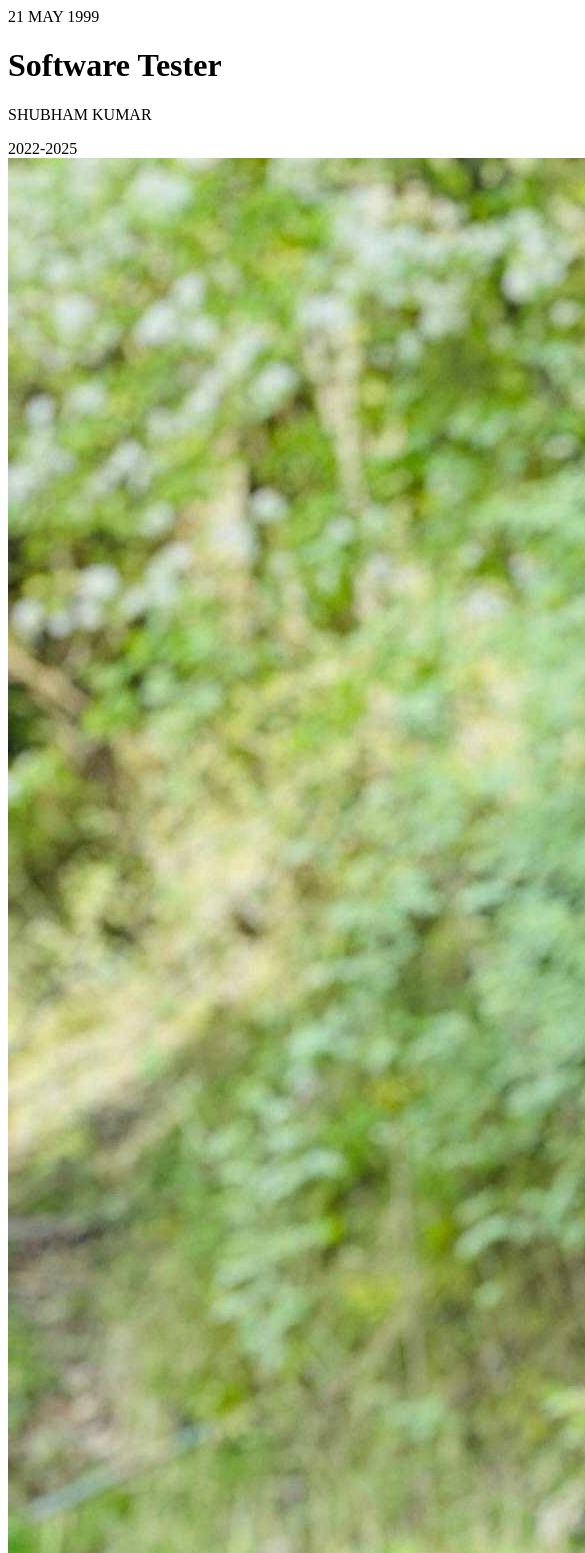
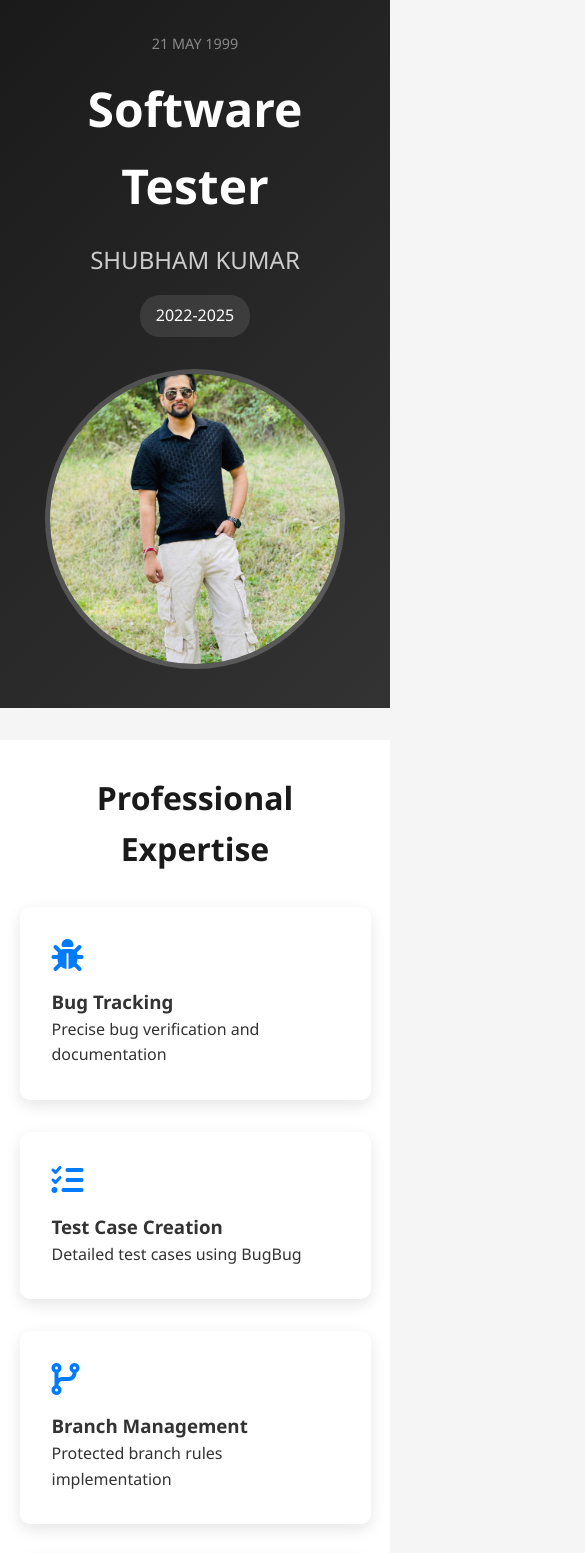
Before and after one commit to TesterShubham/shubhamkumar, a website: page index.html in a window 390 px wide. Shown: the top 1553 px of the page, 585 px wide, since content can reach past the window. Drawn offline with Linux system fonts and the light colour scheme.

Commit message:
Add styling to portfolio website

```diff
--- a/styles.css
+++ b/styles.css
@@ -200,3 +200,211 @@
         height: 400px;
     }
 }
+
+
+/* Global Styles */
+* {
+    margin: 0;
+    padding: 0;
+    box-sizing: border-box;
+    font-family: 'Segoe UI', Tahoma, Geneva, Verdana, sans-serif;
+}
+
+body {
+    line-height: 1.6;
+    color: #333;
+    background-color: #f5f5f5;
+}
+
+/* Hero Section */
+.hero {
+    display: flex;
+    justify-content: space-between;
+    align-items: center;
+    padding: 4rem 8%;
+    background: linear-gradient(135deg, #1a1a1a, #333);
+    color: white;
+}
+
+.hero-content {
+    flex: 1;
+    padding-right: 2rem;
+}
+
+.hero-date {
+    font-size: 0.9rem;
+    color: #888;
+    margin-bottom: 1rem;
+}
+
+.hero h1 {
+    font-size: 3rem;
+    margin-bottom: 1rem;
+    color: #fff;
+}
+
+.hero-subtitle {
+    font-size: 1.5rem;
+    color: #ccc;
+}
+
+.year-tag {
+    display: inline-block;
+    padding: 0.5rem 1rem;
+    background: rgba(255,255,255,0.1);
+    border-radius: 20px;
+    margin-top: 1rem;
+}
+
+.hero-image img {
+    width: 300px;
+    height: 300px;
+    border-radius: 50%;
+    object-fit: cover;
+    border: 5px solid rgba(255,255,255,0.2);
+}
+
+/* Section Styles */
+section {
+    padding: 4rem 8%;
+    background: white;
+    margin: 2rem 0;
+}
+
+h2 {
+    font-size: 2rem;
+    margin-bottom: 2rem;
+    color: #1a1a1a;
+    text-align: center;
+}
+
+/* Grid Layouts */
+.expertise-grid,
+.goals-grid,
+.interests-grid,
+.journey-grid,
+.values-grid,
+.strengths-grid,
+.skills-grid,
+.tools-grid {
+    display: grid;
+    grid-template-columns: repeat(auto-fit, minmax(250px, 1fr));
+    gap: 2rem;
+    margin-top: 2rem;
+}
+
+/* Card Styles */
+.expertise-card,
+.goal-card,
+.interest-card,
+.journey-card,
+.value-card,
+.strength-card,
+.skill-card,
+.tool-card {
+    background: white;
+    padding: 2rem;
+    border-radius: 10px;
+    box-shadow: 0 5px 15px rgba(0,0,0,0.1);
+    transition: transform 0.3s ease;
+}
+
+.expertise-card:hover,
+.goal-card:hover,
+.interest-card:hover,
+.journey-card:hover,
+.value-card:hover,
+.strength-card:hover,
+.skill-card:hover,
+.tool-card:hover {
+    transform: translateY(-5px);
+}
+
+/* Icon Styles */
+i {
+    font-size: 2rem;
+    margin-bottom: 1rem;
+    color: #007bff;
+}
+
+/* About Section */
+.about-grid {
+    display: grid;
+    grid-template-columns: 1.5fr 1fr;
+    gap: 3rem;
+    align-items: center;
+}
+
+.about-text p {
+    margin-bottom: 1rem;
+    font-size: 1.1rem;
+}
+
+.lifestyle-img {
+    width: 100%;
+    border-radius: 10px;
+    box-shadow: 0 5px 15px rgba(0,0,0,0.1);
+}
+
+/* Social Links */
+.social-icons {
+    display: flex;
+    gap: 1rem;
+    margin-top: 2rem;
+}
+
+.social-icon {
+    color: #333;
+    font-size: 1.5rem;
+    transition: color 0.3s ease;
+}
+
+.social-icon:hover {
+    color: #007bff;
+}
+
+/* CTA Button */
+.cta-button {
+    display: inline-block;
+    padding: 1rem 2rem;
+    background: #007bff;
+    color: white;
+    text-decoration: none;
+    border-radius: 30px;
+    margin-top: 2rem;
+    transition: background 0.3s ease;
+}
+
+.cta-button:hover {
+    background: #0056b3;
+}
+
+/* Footer */
+footer {
+    text-align: center;
+    padding: 2rem;
+    background: #1a1a1a;
+    color: white;
+}
+
+/* Responsive Design */
+@media (max-width: 768px) {
+    .hero {
+        flex-direction: column;
+        text-align: center;
+        padding: 2rem 5%;
+    }
+
+    .hero-content {
+        padding-right: 0;
+        margin-bottom: 2rem;
+    }
+
+    .about-grid {
+        grid-template-columns: 1fr;
+    }
+
+    section {
+        padding: 2rem 5%;
+    }
+}
```
